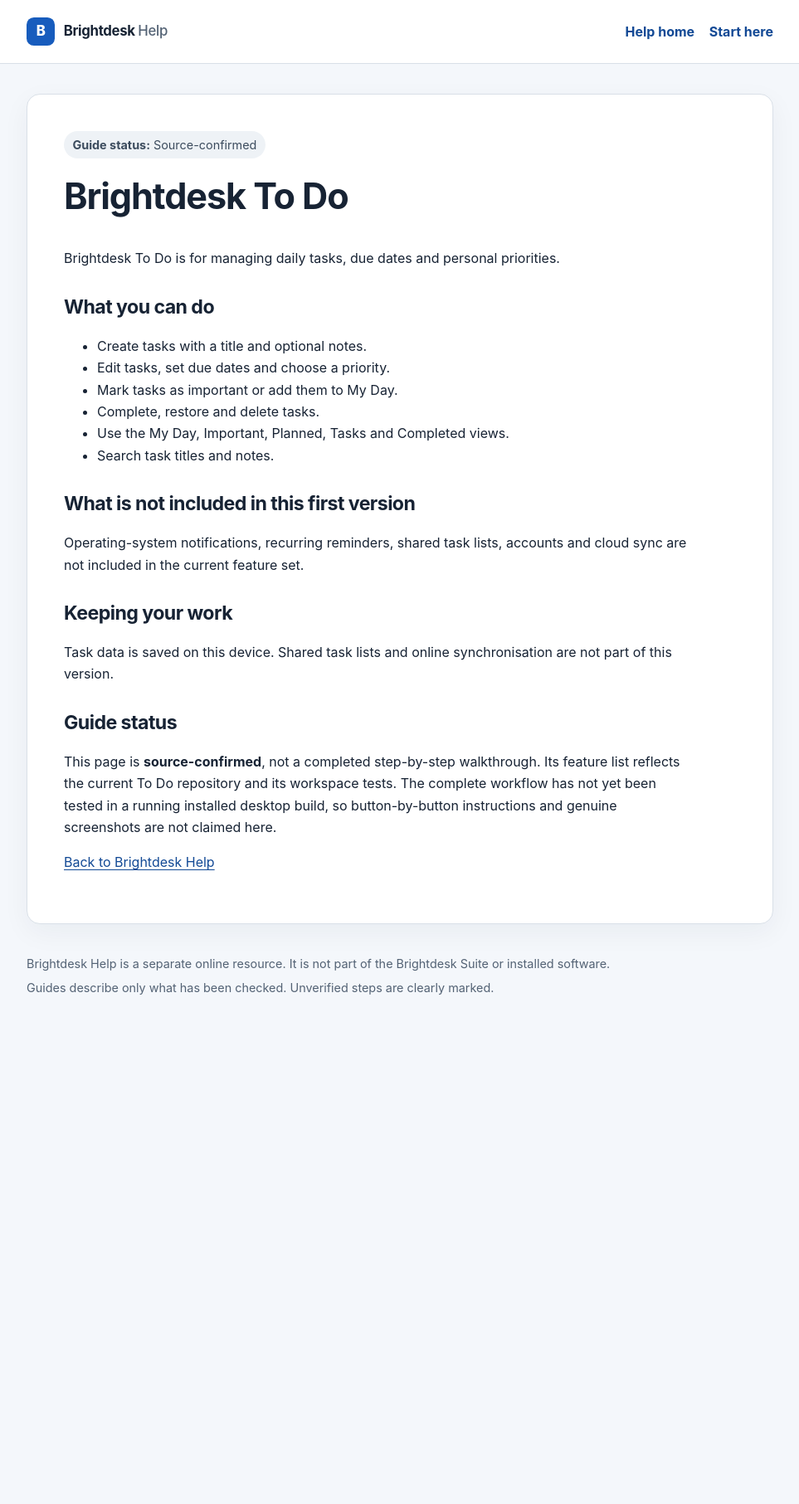
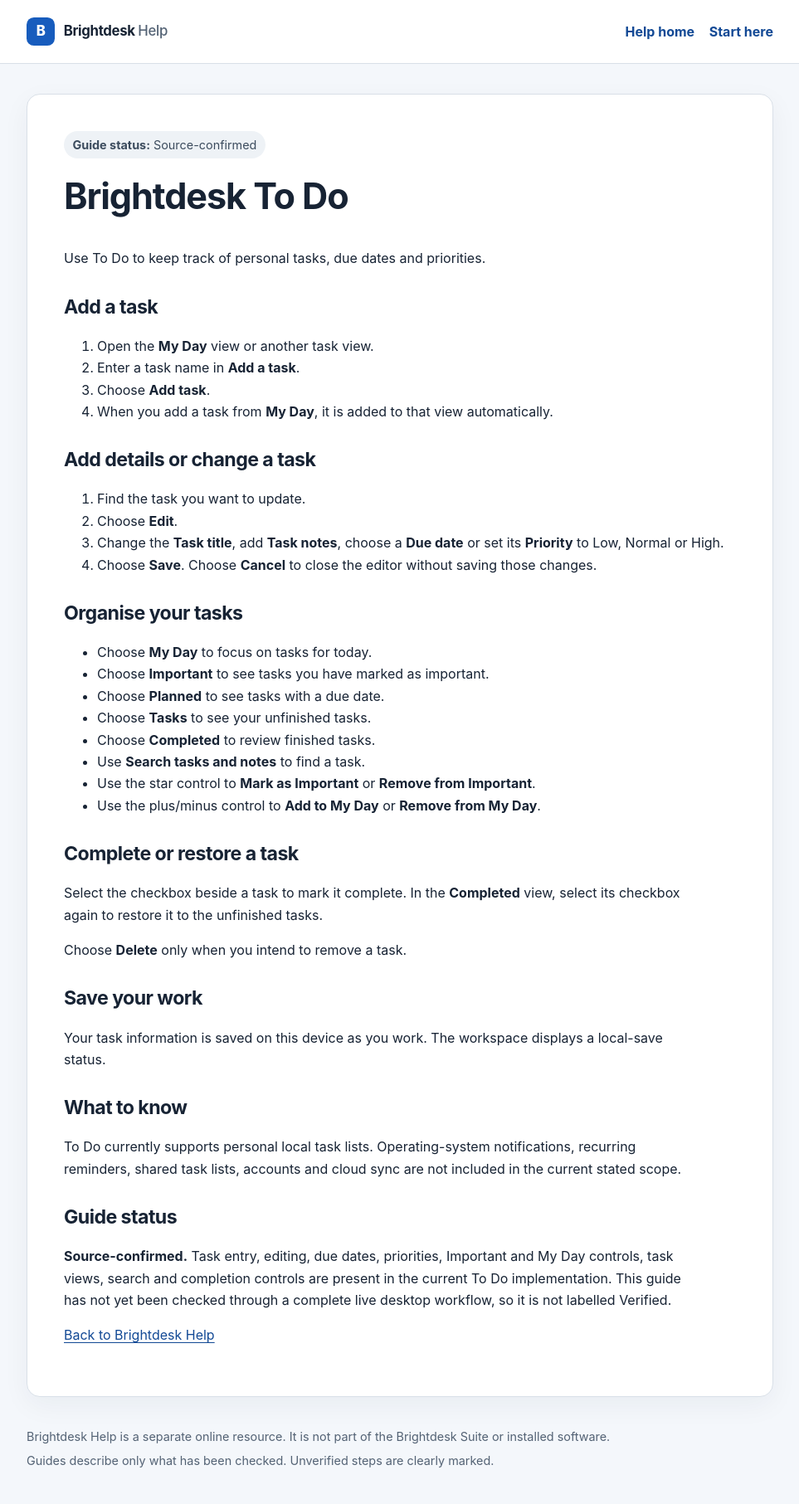
Before and after one commit to conz20/Brightdesk-Wiki, a Jekyll site: the page built from docs/products/to-do.md, in a window 1280 px wide. Shown: the whole page at 83% size, without its empty margins (158-1121 px from the left). Built offline with Jekyll 4.4.1, drawn with Linux system fonts in a browser that asks for light colours; before the commit the page ends 1243 px from its top, so only the background shows below that.

Commit message:
docs: add source-confirmed to-do help guide

```diff
--- a/docs/products/to-do.md
+++ b/docs/products/to-do.md
@@ -1,34 +1,56 @@
 ---
 layout: default
 title: Brightdesk To Do
-description: What Brightdesk To Do can do and what is not included yet.
+description: Add tasks, set priorities and organise your day with Brightdesk To Do.
 status: Source-confirmed
 permalink: /products/to-do.html
 ---
 
 # Brightdesk To Do
 
-Brightdesk To Do is for managing daily tasks, due dates and personal priorities.
+Use To Do to keep track of personal tasks, due dates and priorities.
 
-## What you can do
+## Add a task
 
-- Create tasks with a title and optional notes.
-- Edit tasks, set due dates and choose a priority.
-- Mark tasks as important or add them to My Day.
-- Complete, restore and delete tasks.
-- Use the My Day, Important, Planned, Tasks and Completed views.
-- Search task titles and notes.
+1. Open the **My Day** view or another task view.
+2. Enter a task name in **Add a task**.
+3. Choose **Add task**.
+4. When you add a task from **My Day**, it is added to that view automatically.
 
-## What is not included in this first version
+## Add details or change a task
 
-Operating-system notifications, recurring reminders, shared task lists, accounts and cloud sync are not included in the current feature set.
+1. Find the task you want to update.
+2. Choose **Edit**.
+3. Change the **Task title**, add **Task notes**, choose a **Due date** or set its **Priority** to Low, Normal or High.
+4. Choose **Save**. Choose **Cancel** to close the editor without saving those changes.
 
-## Keeping your work
+## Organise your tasks
 
-Task data is saved on this device. Shared task lists and online synchronisation are not part of this version.
+- Choose **My Day** to focus on tasks for today.
+- Choose **Important** to see tasks you have marked as important.
+- Choose **Planned** to see tasks with a due date.
+- Choose **Tasks** to see your unfinished tasks.
+- Choose **Completed** to review finished tasks.
+- Use **Search tasks and notes** to find a task.
+- Use the star control to **Mark as Important** or **Remove from Important**.
+- Use the plus/minus control to **Add to My Day** or **Remove from My Day**.
+
+## Complete or restore a task
+
+Select the checkbox beside a task to mark it complete. In the **Completed** view, select its checkbox again to restore it to the unfinished tasks.
+
+Choose **Delete** only when you intend to remove a task.
+
+## Save your work
+
+Your task information is saved on this device as you work. The workspace displays a local-save status.
+
+## What to know
+
+To Do currently supports personal local task lists. Operating-system notifications, recurring reminders, shared task lists, accounts and cloud sync are not included in the current stated scope.
 
 ## Guide status
 
-This page is **source-confirmed**, not a completed step-by-step walkthrough. Its feature list reflects the current To Do repository and its workspace tests. The complete workflow has not yet been tested in a running installed desktop build, so button-by-button instructions and genuine screenshots are not claimed here.
+**Source-confirmed.** Task entry, editing, due dates, priorities, Important and My Day controls, task views, search and completion controls are present in the current To Do implementation. This guide has not yet been checked through a complete live desktop workflow, so it is not labelled Verified.
 
 [Back to Brightdesk Help](../index.html)
```
